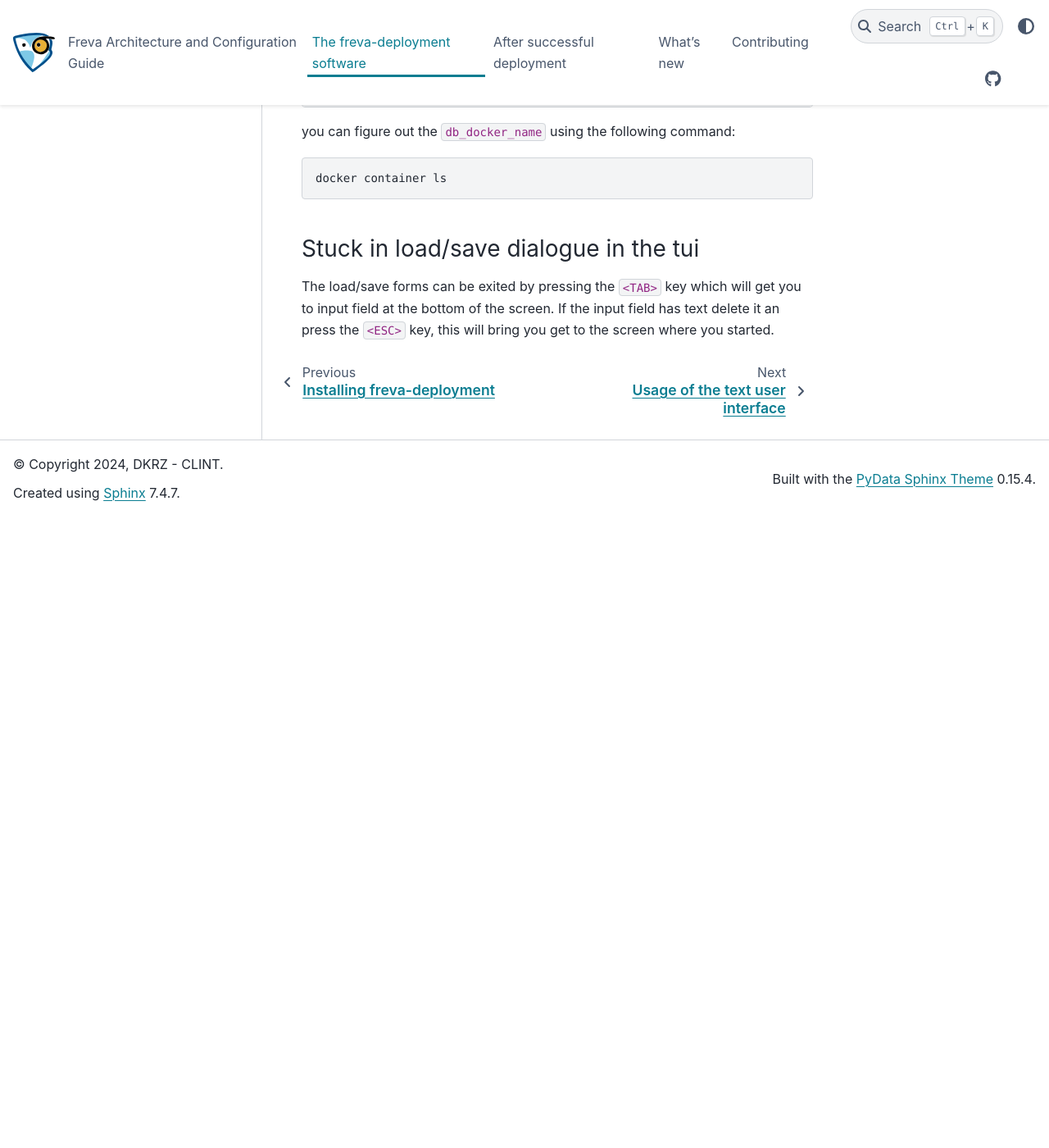
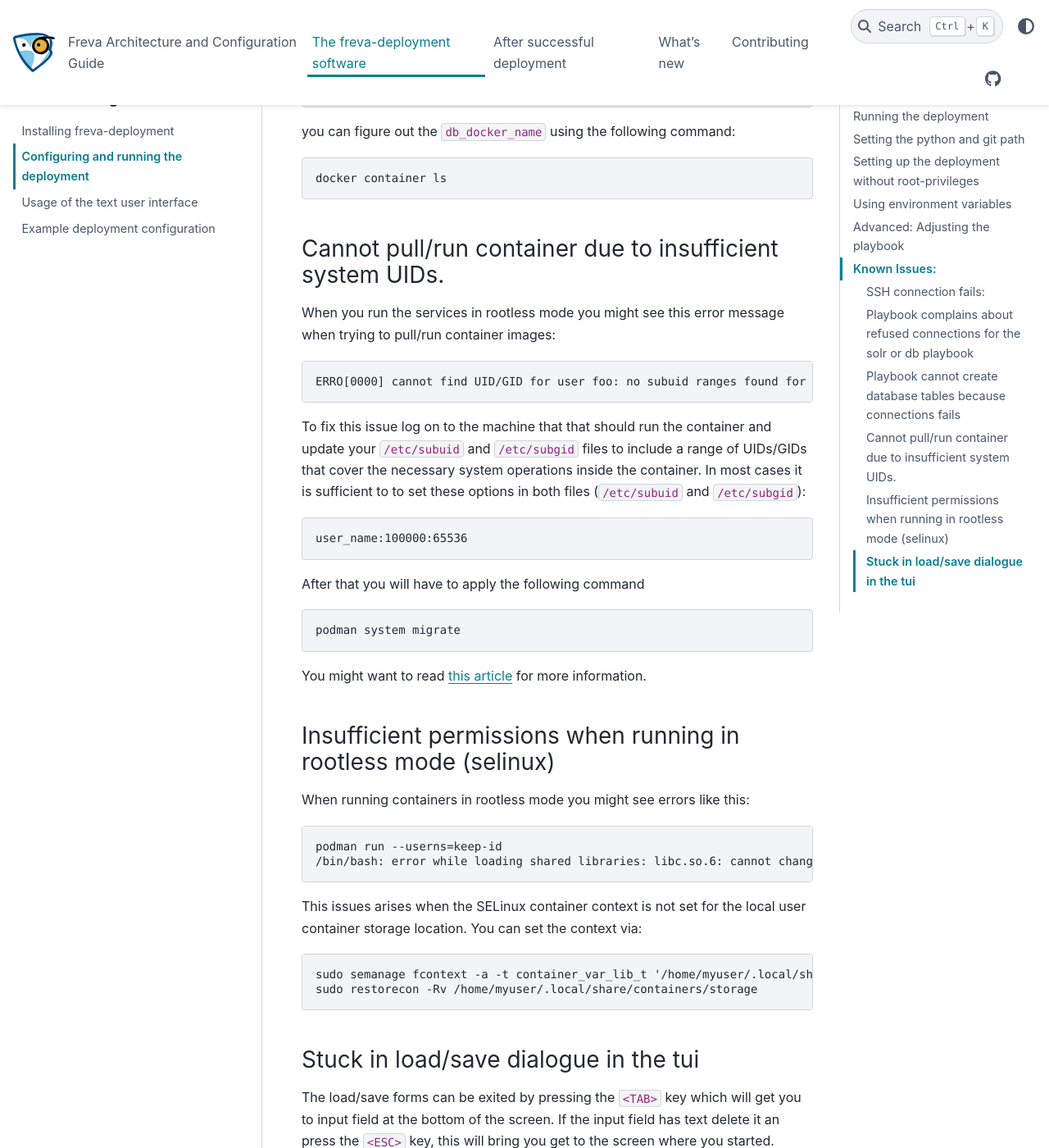
Before and after one commit to FREVA-CLINT/freva-deployment, a Sphinx documentation site: the page built from docs/deployment/Configure.md, in a window 1280 px wide and 1400 px high, scrolled down 5857 px. Shown: the whole window at 82% size. Built offline with Sphinx 7.4.7 and the PyData theme 0.15.4, drawn with Linux system fonts in a browser that asks for light colours; pages that are not in the unit, such as notebooks, are missing from menus; before the commit the page ends 6487 px from its top, so only the background shows below that.

Commit message:
Add FAQ for insufficient UIDs and wrgon SELinux context for rootless

````diff
--- a/docs/deployment/Configure.md
+++ b/docs/deployment/Configure.md
@@ -185,21 +185,21 @@ the path to the playbook for that step in the inventory file or tui. For example
 ## Known Issues:
 Below are possible solutions to some known issues:
 
-#### SSH connection fails:
+### SSH connection fails:
 
 ```console
 fatal: [host.name]: FAILED! => {"msg": "Using a SSH password instead of a key is not possible because Host Key checking is enabled and sshpass does not support this.  Please add this host's fingerprint to your known_hosts file to manage this host."}
 ```
 - This means that you've never logged on to the server. You can avoid this error message by simply logging on to the server for the first time.
 
-#### Playbook complains about refused connections for the solr or db playbook
+### Playbook complains about refused connections for the solr or db playbook
 
 ```console
 fatal: [localhost]: FAILED! => {"changed": true, "cmd": "docker run --name \"test_ces_db\" -e MYSQL_ROOT_PASSWORD=\"T3st\" -p \"3306\":3306 -d docker.io/library/mariadb", "delta": "0:00:00.229695", "end": "2021-05-27 16:10:58.553280", "msg": "non-zero return code", "rc": 125, "start": "2021-05-27 16:10:58.323585", "stderr": "docker: Error response from daemon: driver failed programming external connectivity on endpoint test_ces_db (d106bf1fe310a2ae0e012685df5a897874c61870c5241f7a2af2c4ce461794c2): Error starting userland proxy: listen tcp4 0.0.0.0:3306: bind: address already in use.", "stderr_lines": ["docker: Error response from daemon: driver failed programming external connectivity on endpoint test_ces_db (d106bf1fe310a2ae0e012685df5a897874c61870c5241f7a2af2c4ce461794c2): Error starting userland proxy: listen tcp4 0.0.0.0:3306: bind: address already in use."], "stdout": "895ba35cdf5dcf2d4ec86997aedf0637bf4020f2e9d3e5775221966dcfb820a5", "stdout_lines": ["895ba35cdf5dcf2d4ec86997aedf0637bf4020f2e9d3e5775221966dcfb820a5"]}
 ```
 - This means that there is already a service running on this port - in this case a local mariadb service. To avoid this error chose a different port in your `config/inventory` file.
 
-#### Playbook cannot create database tables because connections fails
+### Playbook cannot create database tables because connections fails
 
 ```console
 fatal: [localhost]: FAILED! => {"changed": false, "msg": "ERROR 1698 (28000): Access denied for user 'root'@'localhost'\n"}
@@ -215,6 +215,50 @@ you can figure out the `db_docker_name` using the following command:
 docker container ls
 ```
 
+### Cannot pull/run container due to insufficient system UIDs.
+When you run the services in rootless mode you might see this error message
+when trying to pull/run container images:
+
+```console
+ERRO[0000] cannot find UID/GID for user foo: no subuid ranges found for user "foo" in /etc/subuid - check rootless mode in man pages.
+```
+
+To fix this issue log on to the machine that that should run the container
+and update your `/etc/subuid` and `/etc/subgid` files to include a range of
+UIDs/GIDs that cover the necessary system operations inside the container.
+In most cases it is sufficient to to set these options in both files
+(`/etc/subuid` and `/etc/subgid`):
+
+```console
+user_name:100000:65536
+```
+
+After that you will have to apply the following command
+
+```console
+podman system migrate
+```
+
+You might want to read [this article](https://www.redhat.com/sysadmin/rootless-podman-user-namespace-modes)
+for more information.
+
+### Insufficient permissions when running in rootless mode (selinux)
+When running containers in rootless mode you might see errors like this:
+
+```console
+podman run --userns=keep-id
+/bin/bash: error while loading shared libraries: libc.so.6: cannot change memory protections
+```
+
+This issues arises when the SELinux container context is not set for the local
+user container storage location. You can set the context via:
+
+
+```console
+sudo semanage fcontext -a -t container_var_lib_t '/home/myuser/.local/share/containers/storage(/.*)?'
+sudo restorecon -Rv /home/myuser/.local/share/containers/storage
+```
+
 ### Stuck in load/save dialogue in the tui
 The load/save forms can be exited by pressing the `<TAB>` key
 which will get you to input field at the bottom of the screen. If the input
````
